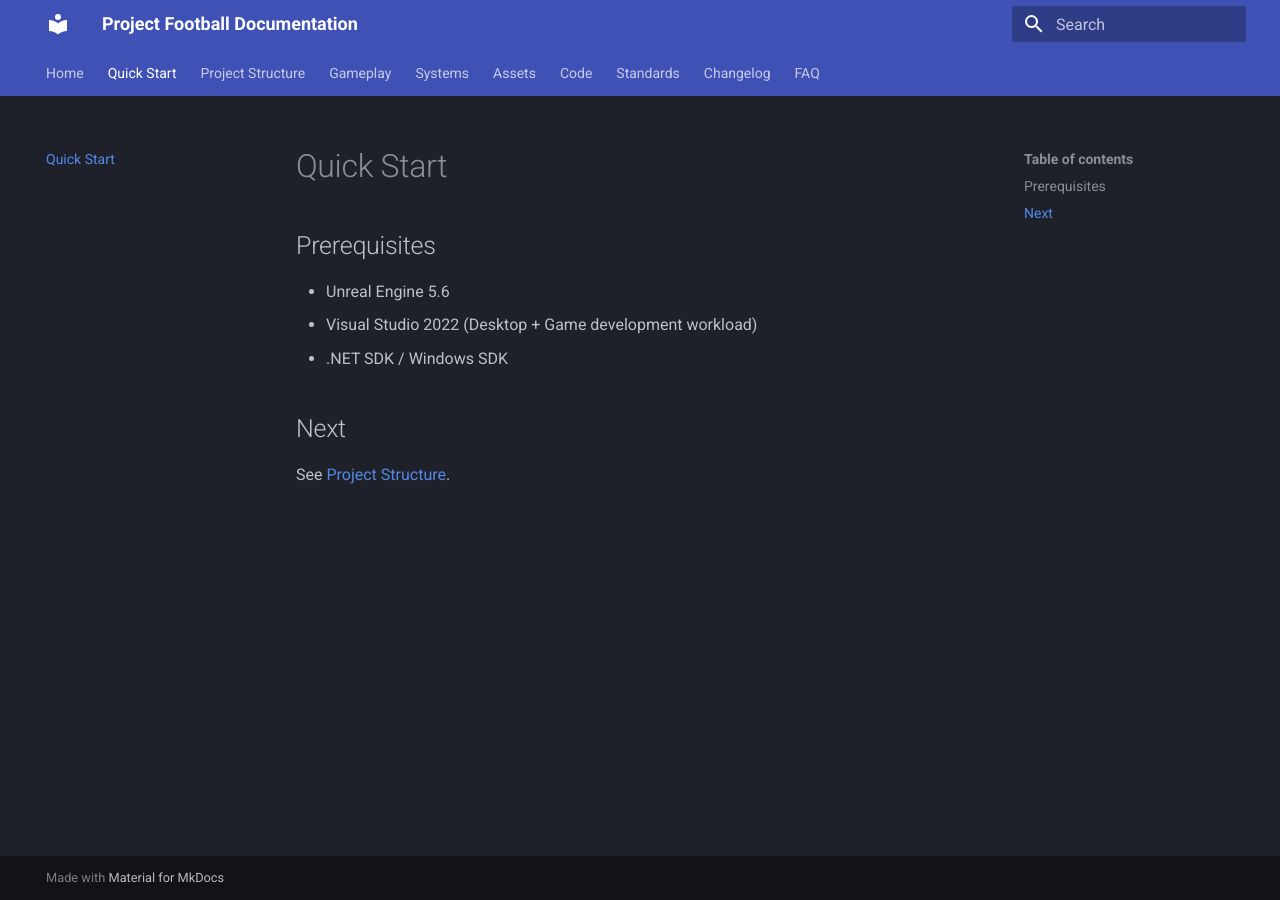
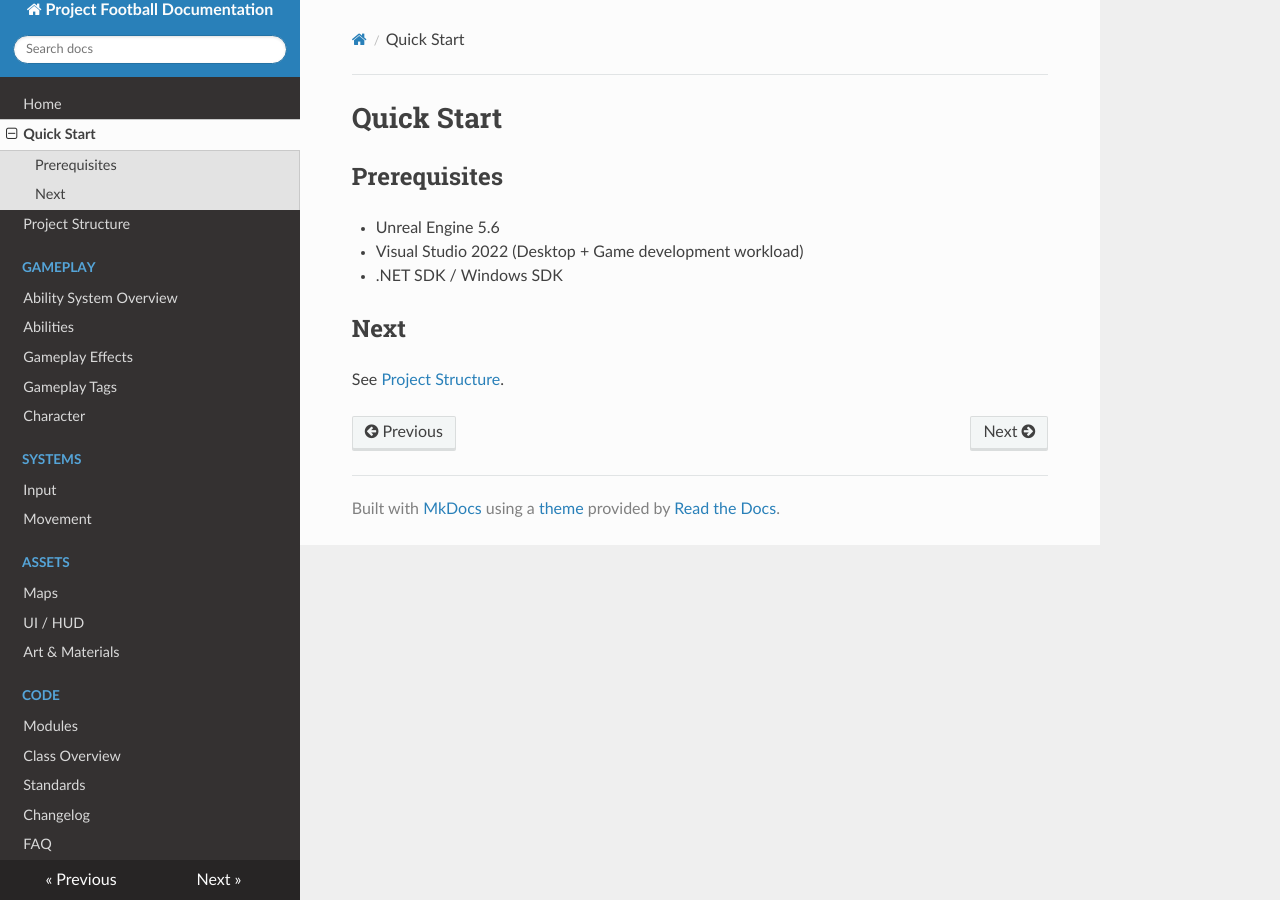
Before and after one commit to rkmoon/rkmoon.github.io, an MkDocs documentation site: the page built from docs/quick-start.md, in a window 1280 px wide. Built offline with MkDocs 1.6.1, drawn with Linux system fonts in a browser that asks for light colours; nearby versions of some CDN libraries.

Commit message:
changed theme to readthedocs

```diff
--- a/mkdocs.yml
+++ b/mkdocs.yml
@@ -1,8 +1,6 @@
 site_name: Project Football Documentation
 theme:
-  name: material
-  palette:
-    scheme: slate
+  name: readthedocs
   features:
     - navigation.tabs
     - navigation.top
```
